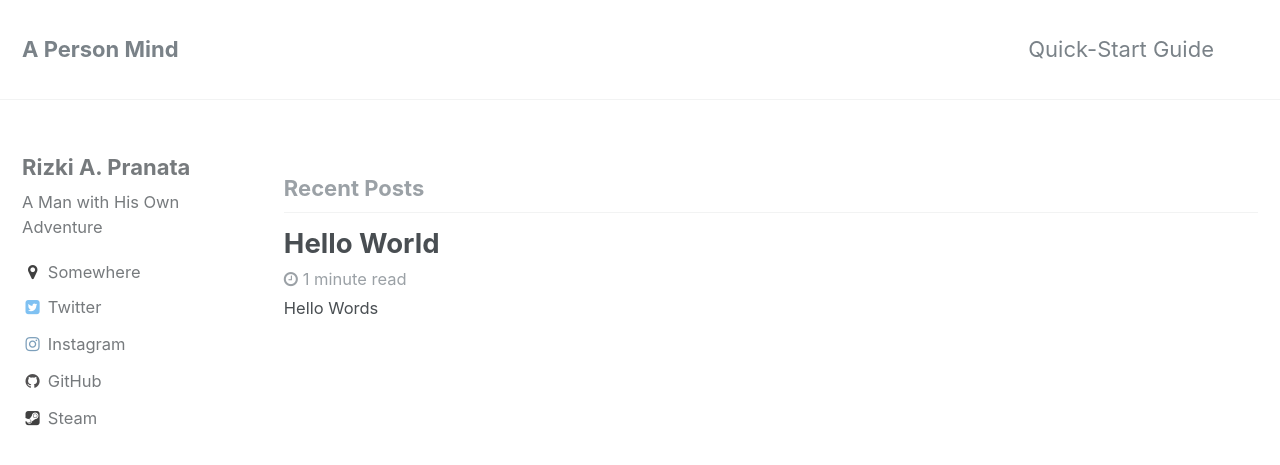
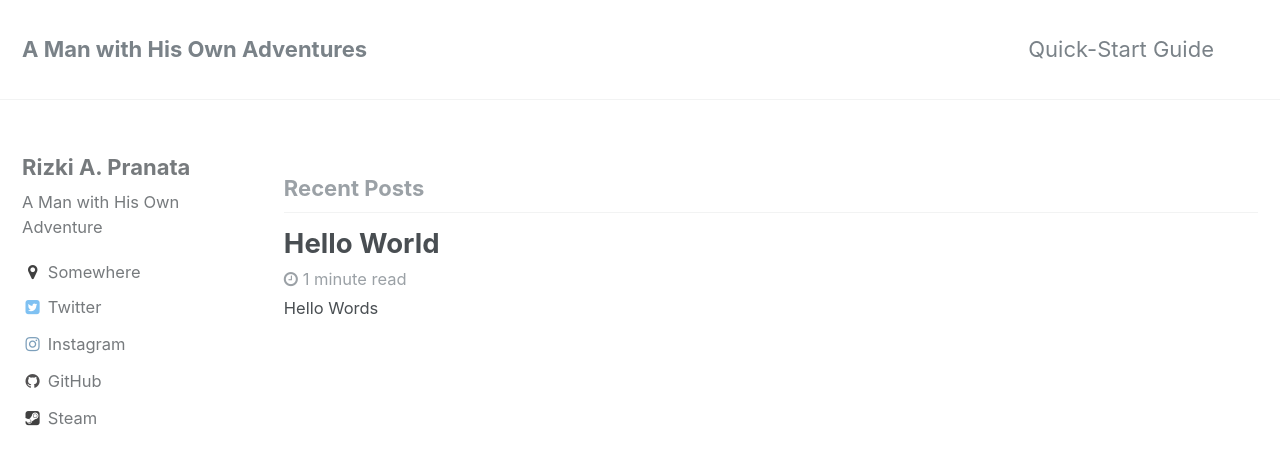
Before and after one commit to Rapranata/rapranata.github.io, a Jekyll site: the page built from index.html, in a window 1280 px wide and 900 px high. Shown: the top 465 px of the window. Built offline with Jekyll 4.4.1, drawn with Linux system fonts in a browser that asks for light colours; the list of posts is cut into pages by our own code.

Commit message:
changes site name

```diff
--- a/_config.yml
+++ b/_config.yml
@@ -7,7 +7,7 @@
 
 # Site Settings
 locale                   : "en"
-title                    : "A Person Mind"
+title                    : "A Man with His Own Adventures"
 title_separator          : "-"
 name                     : "Rizki Andisa Pranata"
 description              : "Tempat bercerita dan belajar"
```
